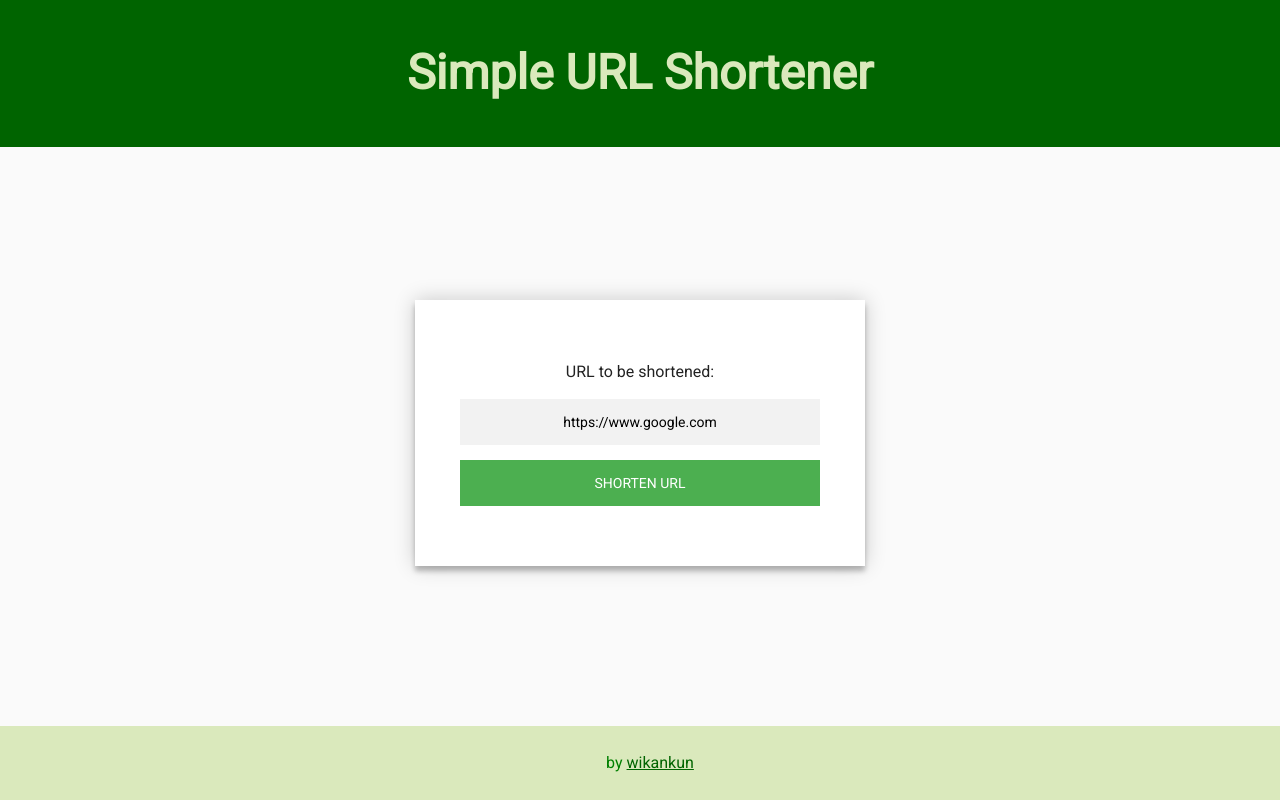
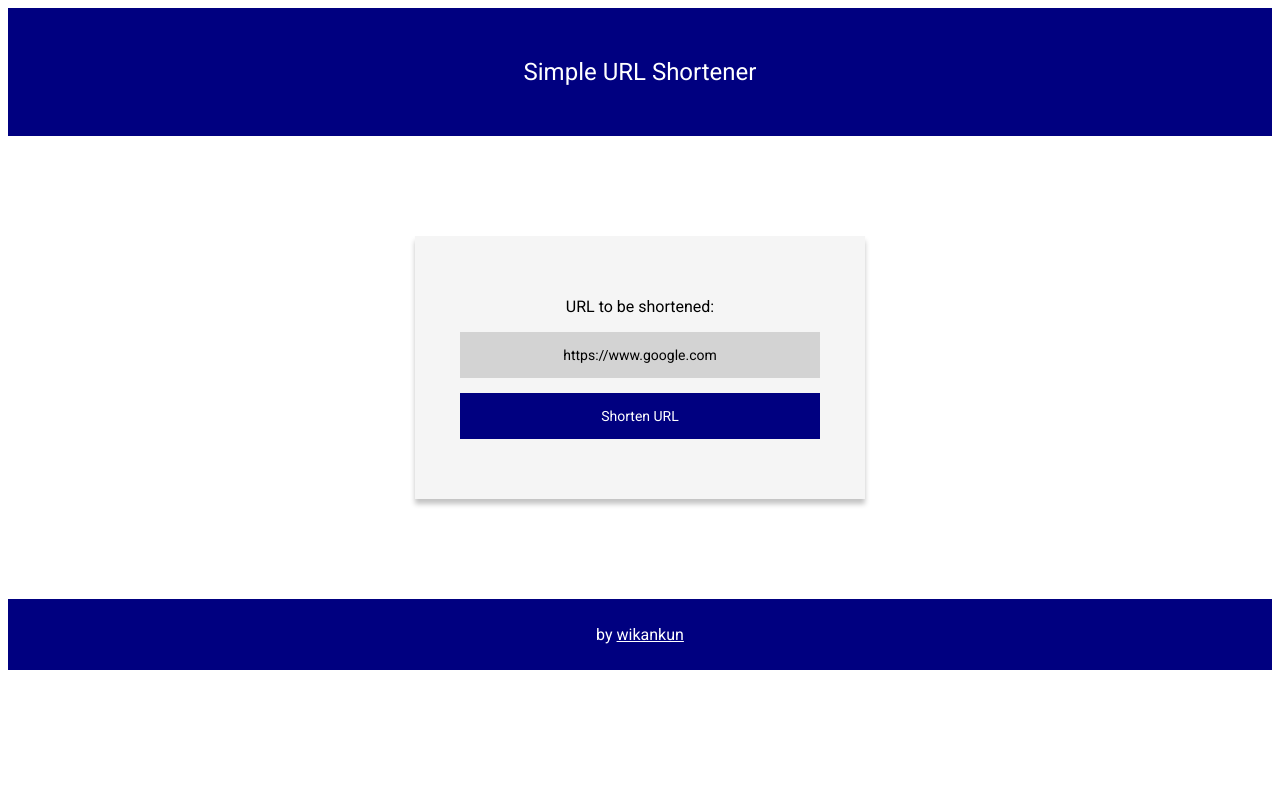
Before and after one commit to wikankun/usodarou-urlshortener, a Flask app: page / in a window 1280 px wide. Run offline with Flask 2, Linux system fonts and the light colour scheme.

Commit message:
FE revamped

```diff
--- a/app.py
+++ b/app.py
@@ -2,7 +2,9 @@ from flask import *
 from flask_sqlalchemy import SQLAlchemy
 from flask_marshmallow import Marshmallow
 from datetime import datetime
-import re
+import validators
+import random
+import string
 
 app = Flask(__name__)
 app.config['SQLALCHEMY_DATABASE_URI'] = 'sqlite:///shortener.db'
@@ -13,18 +15,26 @@ ma = Marshmallow(app)
 
 class Link(db.Model):
     id = db.Column(db.Integer, primary_key=True)
-    link = db.Column(db.String(200), nullable=False)
+    shortened_url = db.Column(db.String(200), nullable=False)
+    original_url = db.Column(db.String(200), nullable=False)
     date_created = db.Column(db.DateTime, default=datetime.utcnow)
 
-    def __init__(self, link):
-        self.link = link
+    def __init__(self, original_url):
+        self.original_url = original_url
+        random.seed(self.id)
+        self.shortened_url = self.randomStringDigits()
 
     def __repr__(self):
-        return '<Link %r>' % self.id
+        return '<URL %r> = %r'.format(self.id, self.shortened_url)
+
+    @classmethod
+    def randomStringDigits(self, length=6):
+        random_string = string.ascii_letters + string.digits
+        return ''.join(random.choice(random_string) for i in range(length))
 
 class LinkSchema(ma.Schema):
     class Meta:
-        fields = ('id', 'link', 'date_created')
+        fields = ('id', 'shortened_url', 'original_url', 'date_created')
 
 # init schema
 link_schema = LinkSchema()
@@ -37,36 +47,34 @@ def index():
 @app.route('/api/shorturl/new', methods=['POST'])
 def create():
     link = request.form['url']
-    pattern = r"^(?:http(s)?:\/\/)[\w.-]+(?:\.[\w\.-]+)+[\w\-\._~:/?#[\]@!\$&'\(\)\*\+,;=.]+$"
-    matched = re.match(pattern, link)
 
-    if matched:
-        new_link = Link(link = link)
+    if validators.url(link):
+        new_link = Link(original_url = link)
         try:
             db.session.add(new_link)
             db.session.commit()
             # return link_schema.jsonify(new_link)
             data = link_schema.jsonify(new_link)
             base_url = request.url_root
-            final_data = str(base_url)+'api/shorturl/'+str(data.json['id'])
+            final_data = str(base_url)+'api/shorturl/'+str(data.json['shortened_url'])
             return render_template('success.html', data=final_data)
         except:
             return json.jsonify(error = 'invalid URL')
     else:
         return json.jsonify(error = 'invalid URL')
 
-@app.route('/api/shorturl', methods=['GET'])
+@app.route('/api/shorturl/', methods=['GET'])
 def get_links():
     all_links = Link.query.all()
     result = links_schema.dump(all_links)
     return jsonify(result)
 
-@app.route('/api/shorturl/<id>', methods=['GET'])
-def get_link(id):
+@app.route('/api/shorturl/<url>', methods=['GET'])
+def get_link(url):
     try:
-        link_data = Link.query.get(id)
+        link_data = Link.query.filter_by(shortened_url=url).first()
         link = link_schema.jsonify(link_data)
-        the_link = link.json['link']
+        the_link = link.json['original_url']
         return redirect(the_link)
     except:
         return json.jsonify(error = 'invalid URL')
--- a/static/css/style.css
+++ b/static/css/style.css
@@ -1,70 +1,48 @@
-/****** Main Styling ******/
 @import url(https://fonts.googleapis.com/css?family=Roboto:300);
 
 body {
 	font-family: 'Roboto', sans-serif;
 	font-size: 16px;
-	color: #222;
-	background-color: #FaFaFa;
+	color: black;
+	background-color: white;
 	text-align: center;
-	line-height: 1.4em;
 }
-
 header {
-  background-color: darkgreen;
-  padding-top: 30px;
-  padding-bottom: 30px;
+  background-color: navy;
+  padding-top: 50px;
+  padding-bottom: 50px;
   text-align: center;
   font-size: 24px;
-  color: #DAE9BC;
-  position: fixed;
-  left: 0;
-  top: 0;
+  color: white;
   width: 100%;
 }
-
 footer {
-  background-color: #DAE9BC;
-  padding: 10px;
+  background-color: navy;
+  padding-top: 10px;
+  padding-bottom: 10px;
   text-align: center;
-  color: green;
-  position: fixed;
-  left: 0;
-  bottom: 0;
+  color: white;
   width: 100%;
 }
-
+footer a {
+  color: white;
+}
 .container {
-	padding: 0;
-	margin-top: 300px;
+  margin-top: 100px;
+  margin-bottom: 100px;
 }
-
-code {
-  font-family: monospace;
-  padding: 2px;
-  color: black;
-  background-color: #fff;
-}
-
-a {
-  color: darkgreen;
-  margin-bottom: 20px;
-}
-
 .form {
   position: relative;
-  z-index: 1;
-  background: #FFFFFF;
+  background: whitesmoke;
   max-width: 360px;
-  margin: 0 auto 100px;
+  margin: 0 auto;
   padding: 45px;
   text-align: center;
-  box-shadow: 0 0 20px 0 rgba(0, 0, 0, 0.2), 0 5px 5px 0 rgba(0, 0, 0, 0.24);
+  box-shadow: 0 0 0px 0 rgba(0, 0, 0, 0.2), 0 5px 5px 0 rgba(0, 0, 0, 0.24);
 }
 .form input {
   font-family: "Roboto", sans-serif;
-  outline: 0;
-  background: #f2f2f2;
+  background: lightgray;
   width: 100%;
   border: 0;
   margin: 0 0 15px;
@@ -74,23 +52,14 @@ a {
   text-align: center;
 }
 .form .submit-btn {
-  font-family: "Roboto", sans-serif;
-  text-transform: uppercase;
-  outline: 0;
-  background: #4CAF50;
+  background: navy;
   width: 100%;
-  border: 0;
-  padding: 15px;
-  color: #FFFFFF;
-  font-size: 14px;
-  -webkit-transition: all 0.3 ease;
-  transition: all 0.3 ease;
+  color: white;
   cursor: pointer;
 }
 .form .submit-btn:hover,.form .submit-btn:active,.form .submit-btn:focus {
-  background: #43A047;
+  background: rgb(5, 5, 145);
 }
-
-.generated-link {
-  margin: 15px;
+#generated-url {
+  margin-bottom: 20px;
 }
--- a/templates/base.html
+++ b/templates/base.html
@@ -4,14 +4,13 @@
     <head>
         <meta charset="UTF-8">
         <meta name="viewport" content="width=device-width, initial-scale=1">
-        <link rel="shortcut icon" href="https://cdn.hyperdev.com/us-east-1%3A52a203ff-088b-420f-81be-45bf559d01b1%2Ffavicon.ico" type="image/x-icon"/>
         <link href="https://fonts.googleapis.com/css?family=Roboto" rel="stylesheet" type="text/css">
         <link href="{{ url_for('static', filename='css/style.css') }}" rel="stylesheet" type="text/css">
         {% block head %}{% endblock %}
     </head>
 
     <header>
-        <h1>Simple URL Shortener</h1>
+        Simple URL Shortener
     </header>
 
     <body>
```
Also changed, not shown: requirements.txt (+8 -6 lines), templates/success.html (+7 -4 lines), shortener.db, 9 other files.
